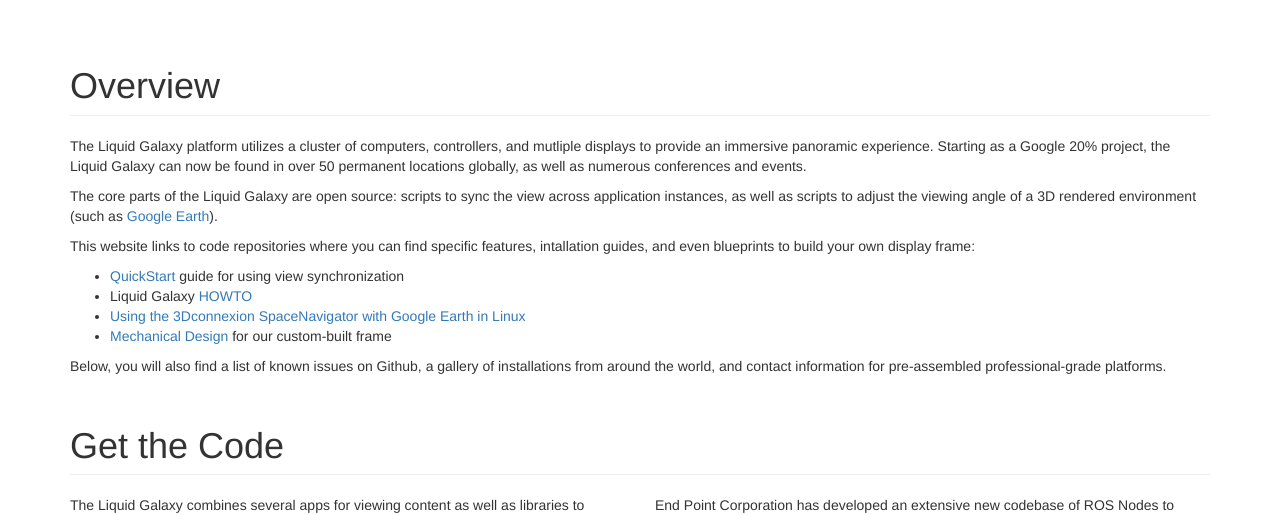
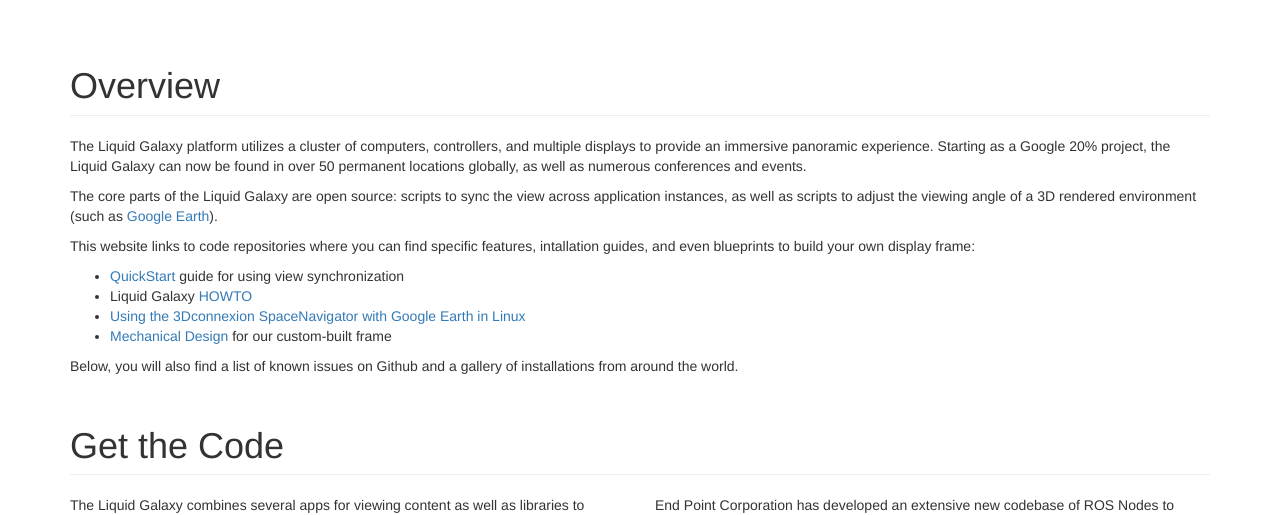
Before and after one commit to EndPointCorp/liquidgalaxy_wip, a Jekyll site: the page index.html, which Jekyll copies as it is, in a window 1280 px wide and 900 px high, cut to the strip 385-900 px from the top of the window. Built offline with Jekyll 4.4.1, drawn with Linux system fonts in a browser that asks for light colours.

Commit message:
Fix typos

```diff
--- a/index.html
+++ b/index.html
@@ -47,7 +47,7 @@
   <div class="container">
     <div class="section" id="overview">
       <h1 class="page-header">Overview</h1>
-      <p>The Liquid Galaxy platform utilizes a cluster of computers, controllers, and mutliple displays to provide an immersive panoramic experience. Starting as a Google 20% project, the Liquid Galaxy can now be found in over 50 permanent locations globally, as well as numerous conferences and events.</p>
+      <p>The Liquid Galaxy platform utilizes a cluster of computers, controllers, and multiple displays to provide an immersive panoramic experience. Starting as a Google 20% project, the Liquid Galaxy can now be found in over 50 permanent locations globally, as well as numerous conferences and events.</p>
 
       <p>The core parts of the Liquid Galaxy are open source: scripts to sync the view across application instances, as well as scripts to adjust the viewing angle of a 3D rendered environment (such as <a href="http://www.google.com/earth/">Google Earth</a>).</p>
 
@@ -59,7 +59,7 @@
         <li><a href="https://github.com/liquidgalaxy/liquid-galaxy/wiki/MechanicalDesign">Mechanical Design</a> for our custom-built frame</li>
       </ul>
 
-      <p>Below, you will also find a list of known issues on Github, a gallery of installations from around the world, and contact information for pre-assembled professional-grade platforms.</p>
+      <p>Below, you will also find a list of known issues on Github and a gallery of installations from around the world.</p>
     </div>
     <div class="section" id="get-the-code">
       <h1 class="page-header">Get the Code</h1>
```
